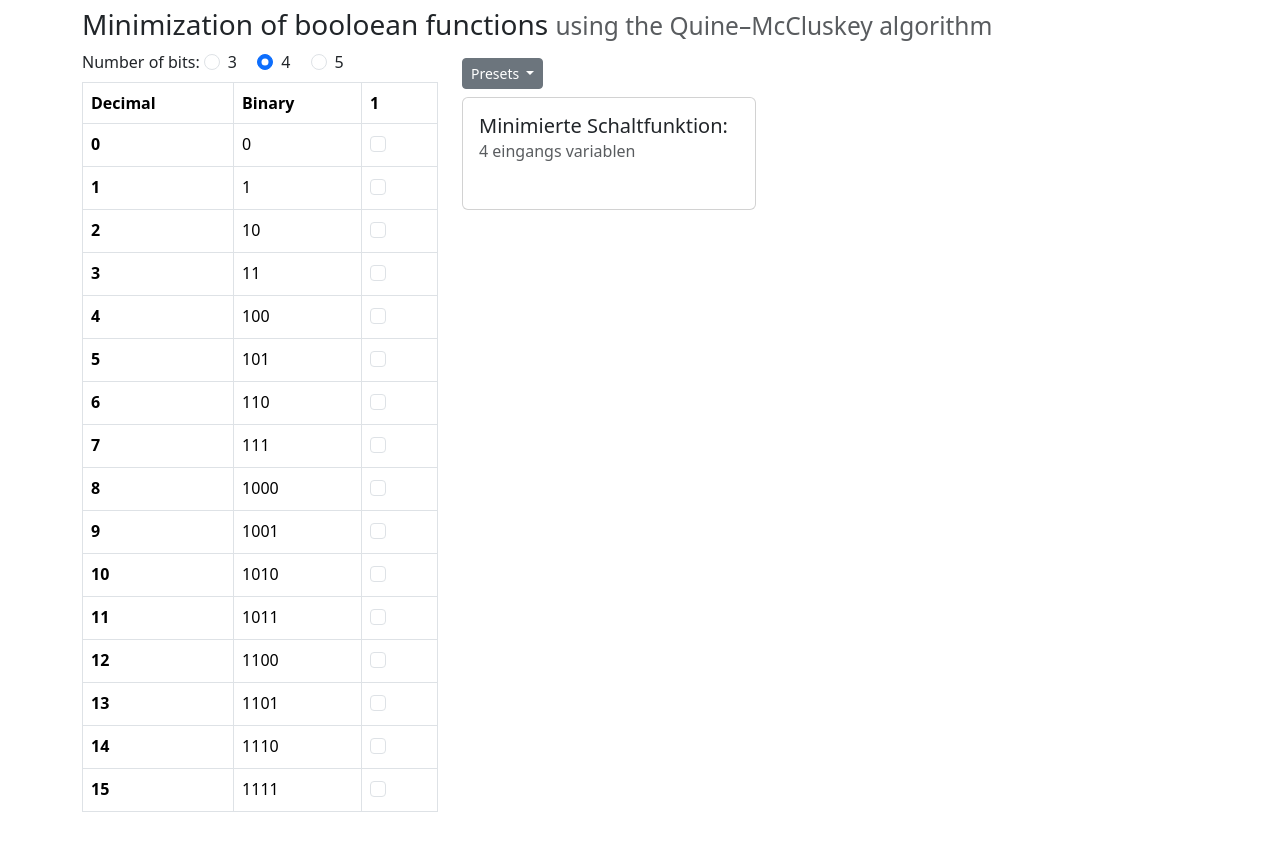
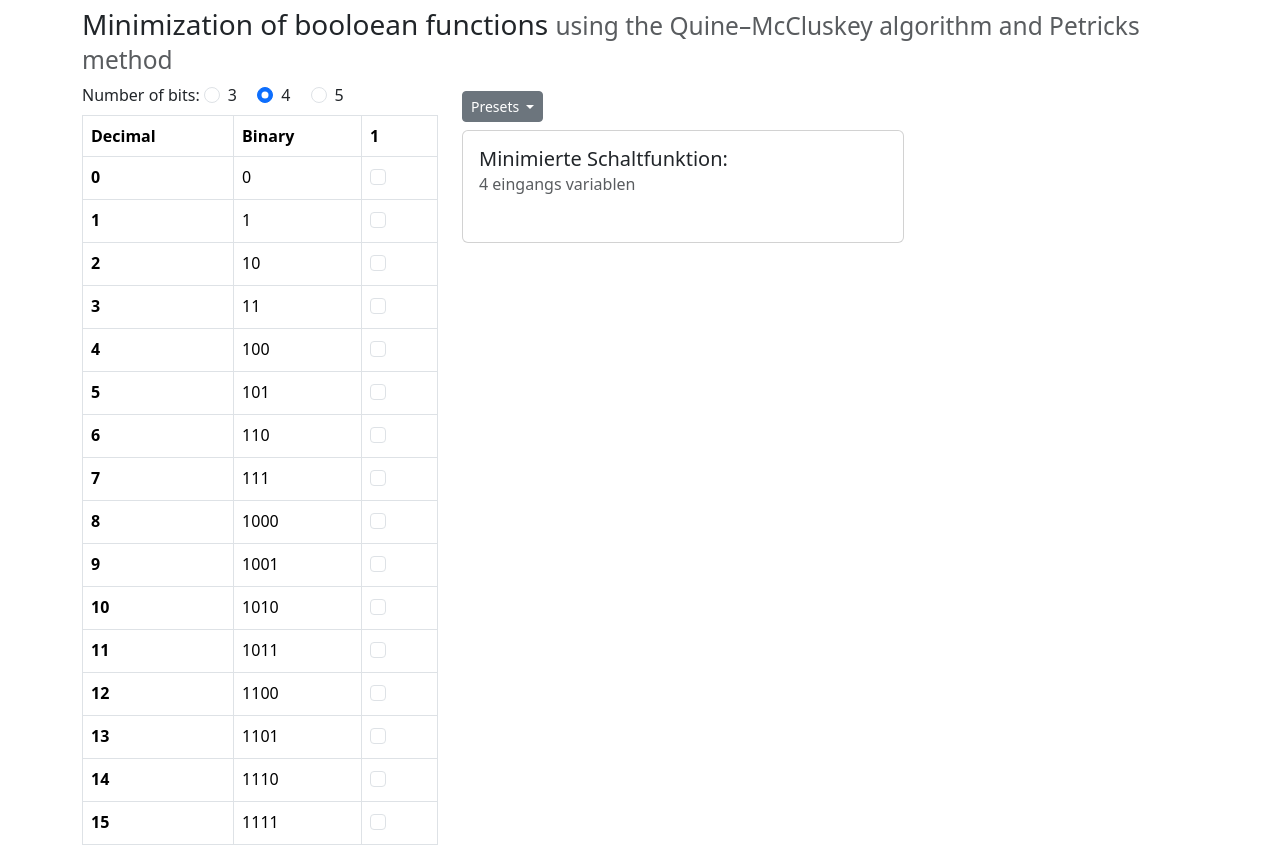
Before and after one commit to larsfriese/boolean-function-minimizer, a plain HTML site: page index.html in a window 1280 px wide. Before the commit the page ends 828 px from the top, so only its background shows below. Drawn offline with nearby package versions, Linux system fonts and the light colour scheme.

Commit message:
Small adjustments to index.html

```diff
--- a/index.html
+++ b/index.html
@@ -29,7 +29,7 @@
         <div class="container">
             <h3 class="mb-2 mt-2">
                 Minimization of booloean functions
-                <small class="text-muted">using the Quine–McCluskey algorithm</small>
+                <small class="text-muted">using the Quine–McCluskey algorithm and Petricks method</small>
             </h3>
             <div class="row">
                 <div class="col">
@@ -64,7 +64,7 @@
                         </ul>
                     </div>
 
-                    <div class="card mt-2" style="width: 40%;">
+                    <div class="card mt-2" style="overflow: auto; width: 60%">
                         <div class="card-body">
                             <h5 class="card-title">Minimierte Schaltfunktion: </h5>
                             <h6 class="card-subtitle mb-2 text-muted">4 eingangs variablen</h6>
@@ -82,5 +82,6 @@
         <script type="text/javascript" src="script.js"></script>
         <script type="text/javascript" src="helper.js"></script>
         <script type="text/javascript" src="presets.js"></script>
+        <script type="text/javascript" src="essentialPI.js"></script>
     </body>
 </html>
```
